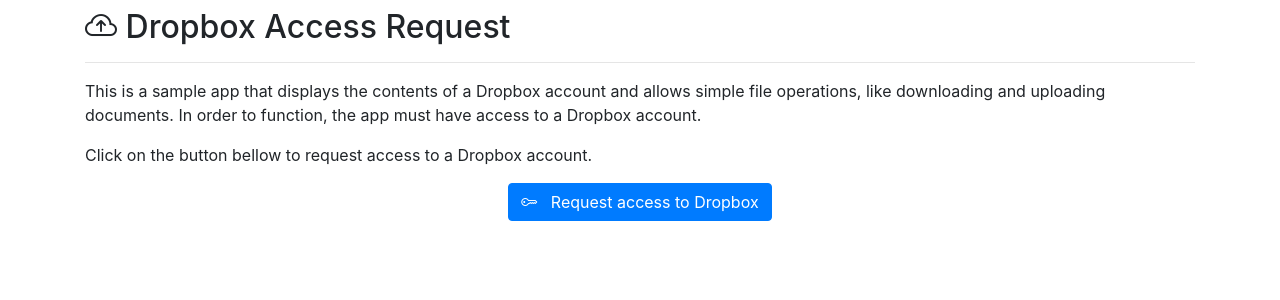
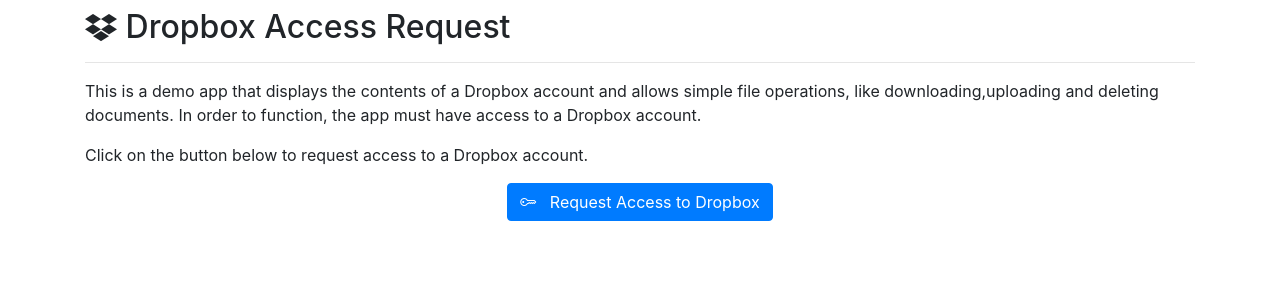
Before and after one commit to Kihara-Njoroge/django-dropbox-app, a Django app: template dropboxapp/templates/access.html in a window 1280 px wide. Shown: the top 300 px of the page. Run offline with Django 4.2, Linux system fonts and the light colour scheme; the template is opened without the code that fills it, so the values that code supplies are empty.

Commit message:
quick fix and code clean up

```diff
--- a/djangoDropbox/settings.py
+++ b/djangoDropbox/settings.py
@@ -124,7 +124,3 @@
 # https://docs.djangoproject.com/en/4.2/ref/settings/#default-auto-field
 
 DEFAULT_AUTO_FIELD = "django.db.models.BigAutoField"
-
-
-DROPBOX_OAUTH2_TOKEN= 'sl.BguEnfRaUJ5lgC7VDcnzadye0G-oW_rYZDpxkX06-_-K1IgqDhu2V6vZN3fhl0nf6WkpzlAgSZPKnbx-G7OrhyKeeBriQB4B2Rfx5Ugi3CHUhdofLwS8AB2Wo9SrFYo5zuUI1FIb5XNJ'
-DROPBOX_APP_KEY = 'djyezn2i4oov0cf'
--- a/dropboxapp/templates/access.html
+++ b/dropboxapp/templates/access.html
@@ -1,24 +1,23 @@
 {% extends 'base.html' %}
-{% block title %}Request Access{% endblock %}
+{% block title %}Authenticate{% endblock %}
 {% block content %}
 
     <div class="container mt-2">
 
         <!-- Header ..................................................... -->
         <div class="page-header">
-            <h2><i class='bi bi-cloud-arrow-up'></i> Dropbox Access Request</h2>
+            <h2><i class='bi bi-dropbox'></i> Dropbox Access Request</h2>
         </div>
         <hr>
-        <p>This is a sample app that displays the contents of a Dropbox
-           account and allows simple file operations, like downloading
-           and uploading documents. In order to function, the app must have
-           access to a Dropbox account.
+        <p>This is a demo app that displays the contents of a Dropbox
+           account and allows simple file operations, like downloading,uploading and deleting documents.
+           In order to function, the app must have access to a Dropbox account.
         </p>
-        <p>Click on the button bellow to request access to a Dropbox account.
+        <p>Click on the button below to request access to a Dropbox account.
         </p>
         <div class="text-center mt-3">
             <a href="{{ url }}" class="btn btn-primary" role="button">
-                <i class="bi bi-key"></i> &nbsp; Request access to Dropbox
+                <i class="bi bi-key"></i> &nbsp; Request Access to Dropbox
             </a>
         </div>
     </div>
--- a/dropboxapp/templates/index.html
+++ b/dropboxapp/templates/index.html
@@ -1,5 +1,5 @@
 {% extends 'base.html' %}
-{% block title %}Viewer{% endblock %}
+{% block title %}DropBox Demo App{% endblock %}
 {% block content %}
 
     <!-- New Folder Modal =============================================== -->
@@ -187,10 +187,6 @@
                         </a>
                     </div>
                     <div class='col-md-1 bg-light text-secondary text-center'>
-                        <a href="{% url 'file' file.url %}"
-                        class="text-decoration-none text-reset"-->
-                        <i class="text-primary bi bi-cloud-arrow-down-fill"></i>
-                    </a>
                     <a href="{% url 'delete' file.url %}"
                     class="text-decoration-none text-reset"-->
                     <i class="text-danger bi bi-trash-fill"></i>                </a>
```
Also changed, not shown: dropboxapp/dropbox.py (+9 -23 lines), dropboxapp/views.py (+3 -26 lines), 1 other file.
